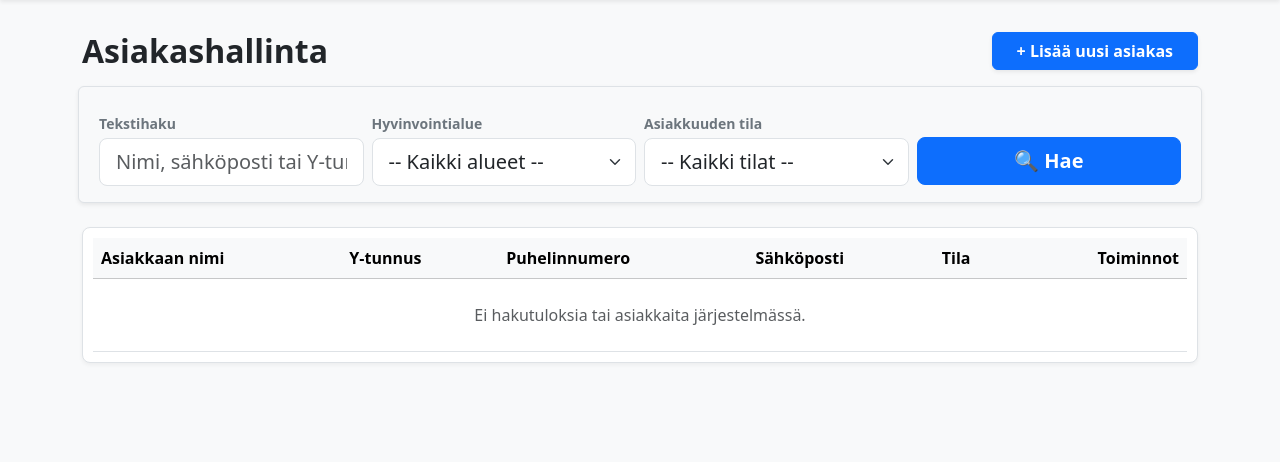
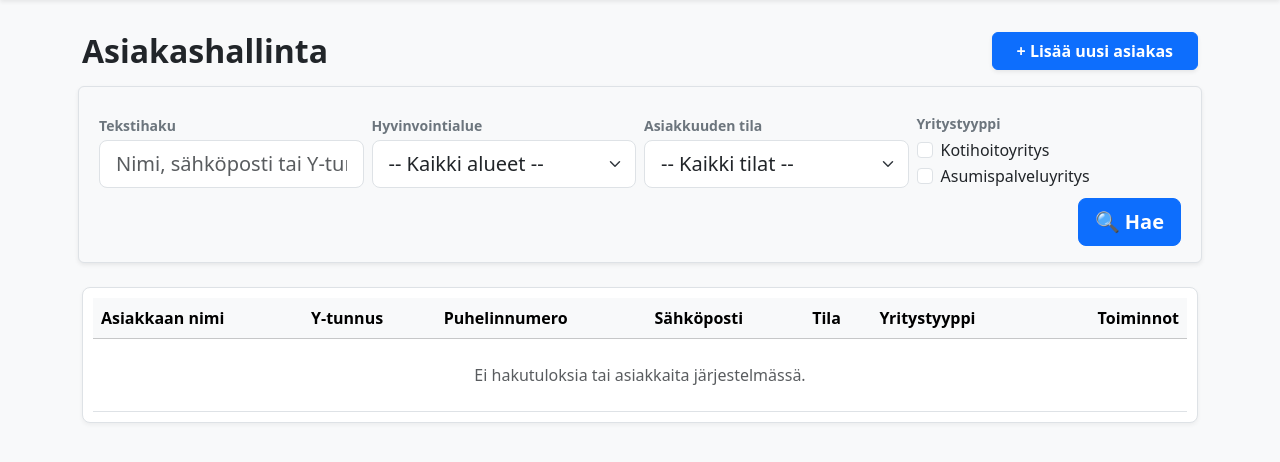
Before and after one commit to SoteMindIt/Asiakastietojarjestelma, a Java web app: page /asiakkaat in a window 1280 px wide. Shown: the part 56-518 px from the top of the page. Run offline with Spring Boot 4, a stand-in JSP engine, Linux system fonts and the light colour scheme; the visitor is signed in with stand-in values (Sample User, id 1); data that the repository does not hold is empty; some libraries are stand-ins or nearby versions.

Commit message:
Asiakkaan voi merkata kotihoitoyritykseksi tai asumispalveluyritykseksi

```diff
--- a/astori/src/main/java/fi/sotemindit/astori/controller/AsiakasController.java
+++ b/astori/src/main/java/fi/sotemindit/astori/controller/AsiakasController.java
@@ -7,6 +7,7 @@ import java.time.LocalDate;
 import java.time.LocalDateTime;
 import java.time.format.DateTimeFormatter;
 import java.util.List;
+import java.util.Map;
 import java.util.Set;
 
 import com.fasterxml.jackson.databind.ObjectMapper;
@@ -101,6 +102,8 @@ public class AsiakasController {
 				@RequestParam(value = "haku", required = false) String haku,
 				@RequestParam(value = "alue", required = false) String alue,
 				@RequestParam(value = "tila", required = false) String tila,
+				@RequestParam(value = "kotihoito", defaultValue = "false") boolean kotihoito,
+				@RequestParam(value = "asumispalvelu", defaultValue = "false") boolean asumispalvelu,
 				Model model) {
 
 			String istuntoTunnus = (String) session.getAttribute("kirjautunutKayttaja");
@@ -135,7 +138,7 @@ public class AsiakasController {
 			}
 
 			asiakasSivu = asiakasRepository.haeSuodattimilla(istuntoTunnus, valittuTila, valittuAlue,
-					hakusana != null ? hakusana : "", pageable);
+					kotihoito, asumispalvelu, hakusana != null ? hakusana : "", pageable);
 
 			// Viedään tiedot asiakkaat.jsp-sivulle
 			model.addAttribute("asiakkaat", asiakasSivu.getContent());
@@ -145,6 +148,8 @@ public class AsiakasController {
 			model.addAttribute("haku", hakusana != null ? hakusana : "");
 			model.addAttribute("valittuAlue", valittuAlue != null ? valittuAlue.name() : "");
 			model.addAttribute("valittuTila", valittuTila != null ? valittuTila.name() : "");
+			model.addAttribute("valittuKotihoito", kotihoito);
+			model.addAttribute("valittuAsumispalvelu", asumispalvelu);
 
 			model.addAttribute("hyvinvointialueet", fi.sotemindit.astori.model.Hyvinvointialue.values());
 
@@ -158,6 +163,8 @@ public class AsiakasController {
 			@RequestParam(value = "yTunnus", required = false) String yTunnus,
 			@RequestParam(required = false) String kuvaus, @RequestParam(required = false) String sahkoposti,
 			@RequestParam(required = false) String puhelin, @RequestParam AsiakkaanTila tila,
+			@RequestParam(value = "kotihoitoyritys", defaultValue = "false") boolean kotihoitoyritys,
+			@RequestParam(value = "asumispalveluyritys", defaultValue = "false") boolean asumispalveluyritys,
 			@RequestParam(required = false) String katuosoite, @RequestParam(required = false) String postinumero,
 			@RequestParam(required = false) String postitoimipaikka, @RequestParam(required = false) String kotisivu,
 			@RequestParam(required = false) Hyvinvointialue hyvinvointialue) {
@@ -172,6 +179,8 @@ public class AsiakasController {
 		// Luodaan uusi asiakas
 		Asiakas uusiAsiakas = new Asiakas(nimi, puhelin, sahkoposti, katuosoite, postinumero, postitoimipaikka,
 				kotisivu, tila, yTunnus, kuvaus, hyvinvointialue);
+		uusiAsiakas.setKotihoitoyritys(kotihoitoyritys);
+		uusiAsiakas.setAsumispalveluyritys(asumispalveluyritys);
 
 		uusiAsiakas.setKayttaja(nykyinenKayttaja);
 		asiakasRepository.save(uusiAsiakas);
@@ -289,7 +298,8 @@ public class AsiakasController {
 
 		Asiakas asiakas = haeOmistettuAsiakas(asiakasId, istuntoTunnus);
 		if (!kelvollisetSopimustiedot(palveluntarjoajanNimi, palveluntarjoajanYTunnus,
-				palveluntarjoajanOsoite, sopimuksenKohdeJaSisalto, hintaJaMaksuehdot,
+				palveluntarjoajanOsoite, asiakas.getNimi(), asiakas.getyTunnus(),
+				muodostaAsiakkaanOsoite(asiakas), sopimuksenKohdeJaSisalto, hintaJaMaksuehdot,
 				palveluntarjoajanEdustaja, asiakkaanEdustaja, allekirjoitustapa)) {
 			redirectAttributes.addFlashAttribute("virhe", "Tarkista sopimuksen lomaketiedot.");
 			return "redirect:/asiakas/" + asiakasId;
@@ -353,6 +363,9 @@ public class AsiakasController {
 	public String tallennaMuokattuSopimus(@PathVariable Long asiakasId, @PathVariable Long sopimusId,
 			jakarta.servlet.http.HttpSession session, @RequestParam String palveluntarjoajanNimi,
 			@RequestParam String palveluntarjoajanYTunnus, @RequestParam String palveluntarjoajanOsoite,
+			@RequestParam(required = false, defaultValue = "") String asiakkaanNimi,
+			@RequestParam(required = false, defaultValue = "") String asiakkaanYTunnus,
+			@RequestParam(required = false, defaultValue = "") String asiakkaanOsoite,
 			@RequestParam String sopimuksenKohdeJaSisalto, @RequestParam String hintaJaMaksuehdot,
 			@RequestParam LocalDate aloituspaiva, @RequestParam String palveluntarjoajanEdustaja,
 			@RequestParam String asiakkaanEdustaja, @RequestParam String allekirjoitustapa,
@@ -366,20 +379,16 @@ public class AsiakasController {
 		Asiakas asiakas = haeOmistettuAsiakas(asiakasId, istuntoTunnus);
 		Liitetiedosto sopimus = haeOmistettuSopimus(asiakasId, sopimusId);
 		if (!kelvollisetSopimustiedot(palveluntarjoajanNimi, palveluntarjoajanYTunnus,
-				palveluntarjoajanOsoite, sopimuksenKohdeJaSisalto, hintaJaMaksuehdot,
+				palveluntarjoajanOsoite, asiakkaanNimi, asiakkaanYTunnus, asiakkaanOsoite,
+				sopimuksenKohdeJaSisalto, hintaJaMaksuehdot,
 				palveluntarjoajanEdustaja, asiakkaanEdustaja, allekirjoitustapa)) {
 			redirectAttributes.addFlashAttribute("virhe", "Tarkista sopimuksen lomaketiedot.");
 			return "redirect:/asiakas/" + asiakasId + "/sopimus/" + sopimusId + "/muokkaa";
 		}
 
-		SopimusPdfPalvelu.SopimusTiedot vanhatTiedot = sopimus.hasSopimustiedot()
-				? lueSopimusTiedot(sopimus)
-				: sopimus.getSopimusTiedot() != null ? lueSopimusTiedot(sopimus.getSopimusTiedot()) : null;
 		SopimusPdfPalvelu.SopimusTiedot tiedot = new SopimusPdfPalvelu.SopimusTiedot(
 				palveluntarjoajanNimi.trim(), palveluntarjoajanYTunnus.trim(), palveluntarjoajanOsoite.trim(),
-				vanhatTiedot != null ? vanhatTiedot.asiakkaanNimi() : asiakas.getNimi(),
-				vanhatTiedot != null ? vanhatTiedot.asiakkaanYTunnus() : asiakas.getyTunnus(),
-				vanhatTiedot != null ? vanhatTiedot.asiakkaanOsoite() : muodostaAsiakkaanOsoite(asiakas),
+				asiakkaanNimi.trim(), asiakkaanYTunnus.trim(), asiakkaanOsoite.trim(),
 				sopimuksenKohdeJaSisalto.trim(), hintaJaMaksuehdot.trim(), aloituspaiva,
 				palveluntarjoajanEdustaja.trim(), asiakkaanEdustaja.trim(), "sahkoinen".equals(allekirjoitustapa));
 		sopimus.setData(sopimusPdfPalvelu.luoSopimusPdf(tiedot));
@@ -423,12 +432,16 @@ public class AsiakasController {
 	}
 
 	private boolean kelvollisetSopimustiedot(String palveluntarjoajanNimi, String palveluntarjoajanYTunnus,
-			String palveluntarjoajanOsoite, String sopimuksenKohdeJaSisalto, String hintaJaMaksuehdot,
+			String palveluntarjoajanOsoite, String asiakkaanNimi, String asiakkaanYTunnus, String asiakkaanOsoite,
+			String sopimuksenKohdeJaSisalto, String hintaJaMaksuehdot,
 			String palveluntarjoajanEdustaja, String asiakkaanEdustaja, String allekirjoitustapa) {
 		return Set.of("paperinen", "sahkoinen").contains(allekirjoitustapa)
 				&& onKelvollinenTeksti(palveluntarjoajanNimi, 150)
 				&& onKelvollinenTeksti(palveluntarjoajanYTunnus, 20)
 				&& onKelvollinenTeksti(palveluntarjoajanOsoite, 250)
+				&& onKelvollinenValinnainenTeksti(asiakkaanNimi, 150)
+				&& onKelvollinenValinnainenTeksti(asiakkaanYTunnus, 20)
+				&& onKelvollinenValinnainenTeksti(asiakkaanOsoite, 250)
 				&& onKelvollinenTeksti(sopimuksenKohdeJaSisalto, 5000)
 				&& onKelvollinenTeksti(hintaJaMaksuehdot, 5000)
 				&& onKelvollinenTeksti(palveluntarjoajanEdustaja, 150)
@@ -437,6 +450,10 @@ public class AsiakasController {
 
 	private String arvoTaiTyhja(String arvo) {
 		return arvo == null ? "" : arvo;
+	}
+
+	private boolean onKelvollinenValinnainenTeksti(String arvo, int enimmainspituus) {
+		return arvo == null || arvo.length() <= enimmainspituus;
 	}
 
 	private void tallennaSopimusTiedot(Liitetiedosto sopimus, SopimusPdfPalvelu.SopimusTiedot tiedot) {
@@ -590,7 +607,10 @@ public class AsiakasController {
 			@RequestParam AsiakkaanTila tila, @RequestParam(required = false) String katuosoite,
 			@RequestParam(required = false) String postinumero, @RequestParam(required = false) String postitoimipaikka,
 			@RequestParam(required = false) String kotisivu,
-			@RequestParam(required = false) Hyvinvointialue hyvinvointialue, jakarta.servlet.http.HttpSession session) {
+			@RequestParam(required = false) Hyvinvointialue hyvinvointialue,
+			@RequestParam(value = "kotihoitoyritys", defaultValue = "false") boolean kotihoitoyritys,
+			@RequestParam(value = "asumispalveluyritys", defaultValue = "false") boolean asumispalveluyritys,
+			jakarta.servlet.http.HttpSession session) {
 
 		String istuntoTunnus = (String) session.getAttribute("kirjautunutKayttaja");
 		if (istuntoTunnus == null) {
@@ -612,6 +632,8 @@ public class AsiakasController {
 		asiakas.setPostitoimipaikka(postitoimipaikka);
 		asiakas.setKotisivu(kotisivu);
 		asiakas.setHyvinvointialue(hyvinvointialue);
+		asiakas.setKotihoitoyritys(kotihoitoyritys);
+		asiakas.setAsumispalveluyritys(asumispalveluyritys);
 
 		asiakasRepository.save(asiakas);
 
@@ -625,7 +647,9 @@ public class AsiakasController {
 	public String liveHaku(jakarta.servlet.http.HttpSession session,
 			@org.springframework.web.bind.annotation.RequestParam(value = "haku", required = false, defaultValue = "") String haku,
 			@org.springframework.web.bind.annotation.RequestParam(value = "alue", required = false) String alue,
-			@org.springframework.web.bind.annotation.RequestParam(value = "tila", required = false) String tila) {
+			@org.springframework.web.bind.annotation.RequestParam(value = "tila", required = false) String tila,
+			@org.springframework.web.bind.annotation.RequestParam(value = "kotihoito", defaultValue = "false") boolean kotihoito,
+			@org.springframework.web.bind.annotation.RequestParam(value = "asumispalvelu", defaultValue = "false") boolean asumispalvelu) {
 		String istuntoTunnus = (String) session.getAttribute("kirjautunutKayttaja");
 		if (istuntoTunnus == null) {
 			return "";
@@ -653,7 +677,7 @@ public class AsiakasController {
 				org.springframework.data.domain.Sort.by(org.springframework.data.domain.Sort.Direction.ASC, "nimi"));
 
 		org.springframework.data.domain.Page<fi.sotemindit.astori.model.Asiakas> tulokset = asiakasRepository.haeSuodattimilla(
-				istuntoTunnus, valittuTila, valittuAlue, haku.trim(), maxOsumat);
+				istuntoTunnus, valittuTila, valittuAlue, kotihoito, asumispalvelu, haku.trim(), maxOsumat);
 
 		// Rakennetaan dynaamiset taulukkorivit puhtaaksi tekstiksi ilman erillistä
 		// JSP-tiedostoa
@@ -669,6 +693,14 @@ public class AsiakasController {
 			html.append("<td>").append(a.getPuhelin() != null ? a.getPuhelin() : "").append("</td>");
 			html.append("<td>").append(a.getSahkoposti() != null ? a.getSahkoposti() : "").append("</td>");
 			html.append("<td><span class=\"badge bg-primary\">").append(a.getTila()).append("</span></td>");
+			html.append("<td>");
+			if (a.isKotihoitoyritys()) {
+				html.append("<span class=\"badge bg-info text-dark me-1\">Kotihoito</span>");
+			}
+			if (a.isAsumispalveluyritys()) {
+				html.append("<span class=\"badge bg-warning text-dark\">Asumispalvelut</span>");
+			}
+			html.append("</td>");
 			html.append("<td class=\"text-end\"><a href=\"").append(contextPath).append("/asiakas/").append(a.getId())
 					.append("\" class=\"btn btn-sm btn-outline-primary fw-bold\">Avaa profiili</a></td>");
 			html.append("</tr>");
@@ -676,7 +708,7 @@ public class AsiakasController {
 
 		if (tulokset.getContent().isEmpty()) {
 			html.append(
-					"<tr><td colspan=\"6\" class=\"text-center py-4 text-muted\">Hakuehdolla ei löytynyt yhtään asiakasta koko tietokannasta.</td></tr>");
+					"<tr><td colspan=\"7\" class=\"text-center py-4 text-muted\">Hakuehdolla ei löytynyt yhtään asiakasta koko tietokannasta.</td></tr>");
 		}
 
 		return html.toString();
--- a/astori/src/main/java/fi/sotemindit/astori/repository/AsiakasRepository.java
+++ b/astori/src/main/java/fi/sotemindit/astori/repository/AsiakasRepository.java
@@ -52,6 +52,9 @@ public interface AsiakasRepository extends JpaRepository<Asiakas, Long> {
 	@Query("SELECT DISTINCT a FROM Asiakas a WHERE a.kayttaja.kayttajatunnus = :tunnus " +
 			"AND (:tila IS NULL OR a.tila = :tila) " +
 			"AND (:hyvinvointialue IS NULL OR a.hyvinvointialue = :hyvinvointialue) " +
+			"AND ((:kotihoito = false AND :asumispalvelu = false) " +
+			"OR (:kotihoito = true AND a.kotihoitoyritys = true) " +
+			"OR (:asumispalvelu = true AND a.asumispalveluyritys = true)) " +
 			"AND (:haku = '' OR " +
 			"LOWER(a.nimi) LIKE LOWER(CONCAT('%', :haku, '%')) OR " +
 			"LOWER(a.sahkoposti) LIKE LOWER(CONCAT('%', :haku, '%')) OR " +
@@ -61,6 +64,8 @@ public interface AsiakasRepository extends JpaRepository<Asiakas, Long> {
 			@Param("tunnus") String tunnus,
 			@Param("tila") AsiakkaanTila tila,
 			@Param("hyvinvointialue") Hyvinvointialue hyvinvointialue,
+			@Param("kotihoito") boolean kotihoito,
+			@Param("asumispalvelu") boolean asumispalvelu,
 			@Param("haku") String haku,
 			Pageable pageable);
 }
--- a/astori/src/main/webapp/WEB-INF/jsp/asiakkaat.jsp
+++ b/astori/src/main/webapp/WEB-INF/jsp/asiakkaat.jsp
@@ -91,14 +91,27 @@
 							</select>
 						</div>
 
-						<!-- Toimintapainikkeet yhteisesti kaikille -->
 						<div class="col-md-3">
-							<label class="form-label small fw-bold text-transparent mb-1 d-none d-md-block"
-								style="color: transparent;">Toiminnot</label>
+							<label class="form-label small fw-bold text-secondary mb-1">Yritystyyppi</label>
+							<div class="d-flex flex-column">
+								<div class="form-check">
+									<input class="form-check-input" type="checkbox" name="kotihoito" value="true"
+										id="suodataKotihoito" ${valittuKotihoito ? 'checked' : ''}>
+									<label class="form-check-label" for="suodataKotihoito">Kotihoitoyritys</label>
+								</div>
+								<div class="form-check">
+									<input class="form-check-input" type="checkbox" name="asumispalvelu" value="true"
+										id="suodataAsumispalvelu" ${valittuAsumispalvelu ? 'checked' : ''}>
+									<label class="form-check-label" for="suodataAsumispalvelu">Asumispalveluyritys</label>
+								</div>
+							</div>
+						</div>
+
+						<div class="col-12 d-flex justify-content-end">
 							<div class="d-flex gap-2">
 								<button type="submit" class="btn btn-lg btn-primary fw-bold w-100">
 									🔍 Hae</button>
-								<c:if test="${not empty haku or not empty valittuAlue or not empty valittuTila}">
+								<c:if test="${not empty haku or not empty valittuAlue or not empty valittuTila or valittuKotihoito or valittuAsumispalvelu}">
 									<a href="${pageContext.request.contextPath}/asiakkaat"
 										class="btn btn-lg btn-outline-secondary d-flex align-items-center justify-content-center px-3 fw-bold"
 										title="Tyhjennä haku" style="white-space: nowrap;"> ✖
@@ -124,6 +137,7 @@
 										<th>Puhelinnumero</th>
 										<th>Sähköposti</th>
 										<th>Tila</th>
+										<th>Yritystyyppi</th>
 										<th class="text-end">Toiminnot</th>
 									</tr>
 								</thead>
@@ -165,6 +179,14 @@
 													</c:otherwise>
 												</c:choose>
 											</td>
+											<td>
+												<c:if test="${a.kotihoitoyritys}">
+													<span class="badge bg-info text-dark me-1">Kotihoito</span>
+												</c:if>
+												<c:if test="${a.asumispalveluyritys}">
+													<span class="badge bg-warning text-dark">Asumispalvelut</span>
+												</c:if>
+											</td>
 
 											<td class="text-end"><a
 													href="${pageContext.request.contextPath}/asiakas/${a.id}"
@@ -174,7 +196,7 @@
 									</c:forEach>
 									<c:if test="${empty asiakkaat}">
 										<tr>
-											<td colspan="6" class="text-center py-4 text-muted">Ei
+											<td colspan="7" class="text-center py-4 text-muted">Ei
 												hakutuloksia tai asiakkaita järjestelmässä.</td>
 										</tr>
 									</c:if>
@@ -188,16 +210,16 @@
 								class="d-flex justify-content-center mt-4">
 								<ul class="pagination shadow-sm">
 									<li class="page-item ${currentPage == 0 ? 'disabled' : ''}">
-										<a class="page-link" href="?page=${currentPage - 1}&haku=${haku}&alue=${valittuAlue}&tila=${valittuTila}">&laquo;
+										<a class="page-link" href="?page=${currentPage - 1}&haku=${haku}&alue=${valittuAlue}&tila=${valittuTila}&kotihoito=${valittuKotihoito}&asumispalvelu=${valittuAsumispalvelu}">&laquo;
 											Edellinen</a>
 									</li>
 									<c:forEach var="i" begin="0" end="${totalPages - 1}">
 										<li class="page-item ${currentPage == i ? 'active' : ''}">
-											<a class="page-link" href="?page=${i}&haku=${haku}&alue=${valittuAlue}&tila=${valittuTila}">${i + 1}</a>
+											<a class="page-link" href="?page=${i}&haku=${haku}&alue=${valittuAlue}&tila=${valittuTila}&kotihoito=${valittuKotihoito}&asumispalvelu=${valittuAsumispalvelu}">${i + 1}</a>
 										</li>
 									</c:forEach>
 									<li class="page-item ${currentPage >= totalPages - 1 ? 'disabled' : ''}">
-										<a class="page-link" href="?page=${currentPage + 1}&haku=${haku}&alue=${valittuAlue}&tila=${valittuTila}">Seuraava
+										<a class="page-link" href="?page=${currentPage + 1}&haku=${haku}&alue=${valittuAlue}&tila=${valittuTila}&kotihoito=${valittuKotihoito}&asumispalvelu=${valittuAsumispalvelu}">Seuraava
 											&raquo;</a>
 									</li>
 								</ul>
@@ -252,6 +274,19 @@
 									<label for="puhelin" class="form-label fw-semibold text-secondary">Puhelin</label>
 									<input type="text" class="form-control" id="puhelin" name="puhelin" required
 										placeholder="040 123 4567">
+								</div>
+								<div class="mb-3">
+									<label class="form-label fw-semibold text-secondary">Yritystyyppi</label>
+									<div class="form-check">
+										<input class="form-check-input" type="checkbox" name="kotihoitoyritys"
+											value="true" id="uusiAsiakasKotihoito">
+										<label class="form-check-label" for="uusiAsiakasKotihoito">Kotihoitoyritys</label>
+									</div>
+									<div class="form-check">
+										<input class="form-check-input" type="checkbox" name="asumispalveluyritys"
+											value="true" id="uusiAsiakasAsumispalvelu">
+										<label class="form-check-label" for="uusiAsiakasAsumispalvelu">Asumispalveluyritys</label>
+									</div>
 								</div>
 								<div class="mb-3">
 									<label for="tila" class="form-label fw-semibold text-secondary">Asiakkuuden
@@ -334,7 +369,8 @@
 							)
 							var suodatinKaytossa = Array.prototype.some.call(suodattimet, function (suodatin) {
 								return suodatin.value !== ''
-							})
+							}) || hakulomake.querySelector('[name="kotihoito"]').checked ||
+								hakulomake.querySelector('[name="asumispalvelu"]').checked
 
 							// Jos hakukenttä tyhjennetään, palautetaan alkuperäinen sivutettu lista
 							if (hakusana.length === 0 && !suodatinKaytossa) {
```
Also changed, not shown: astori/AI_CONTEXT.md (+1 -0 lines), astori/src/main/java/fi/sotemindit/astori/model/Asiakas.java (+22 -0 lines), astori/src/main/webapp/WEB-INF/jsp/asiakasprofiili.jsp (+24 -0 lines), astori/src/main/webapp/WEB-INF/jsp/sopimus-muokkaa.jsp (+15 -0 lines), 1 other file.
